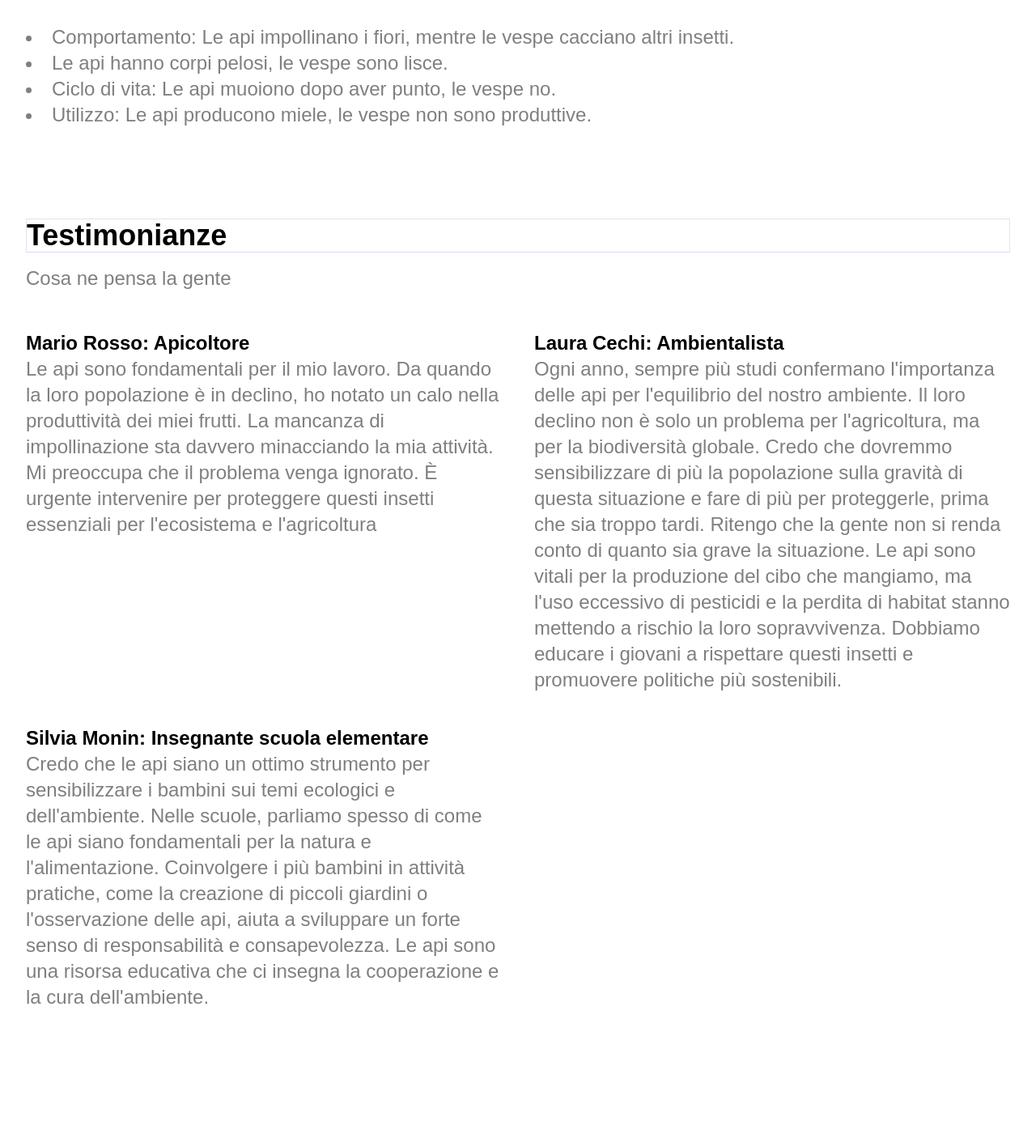
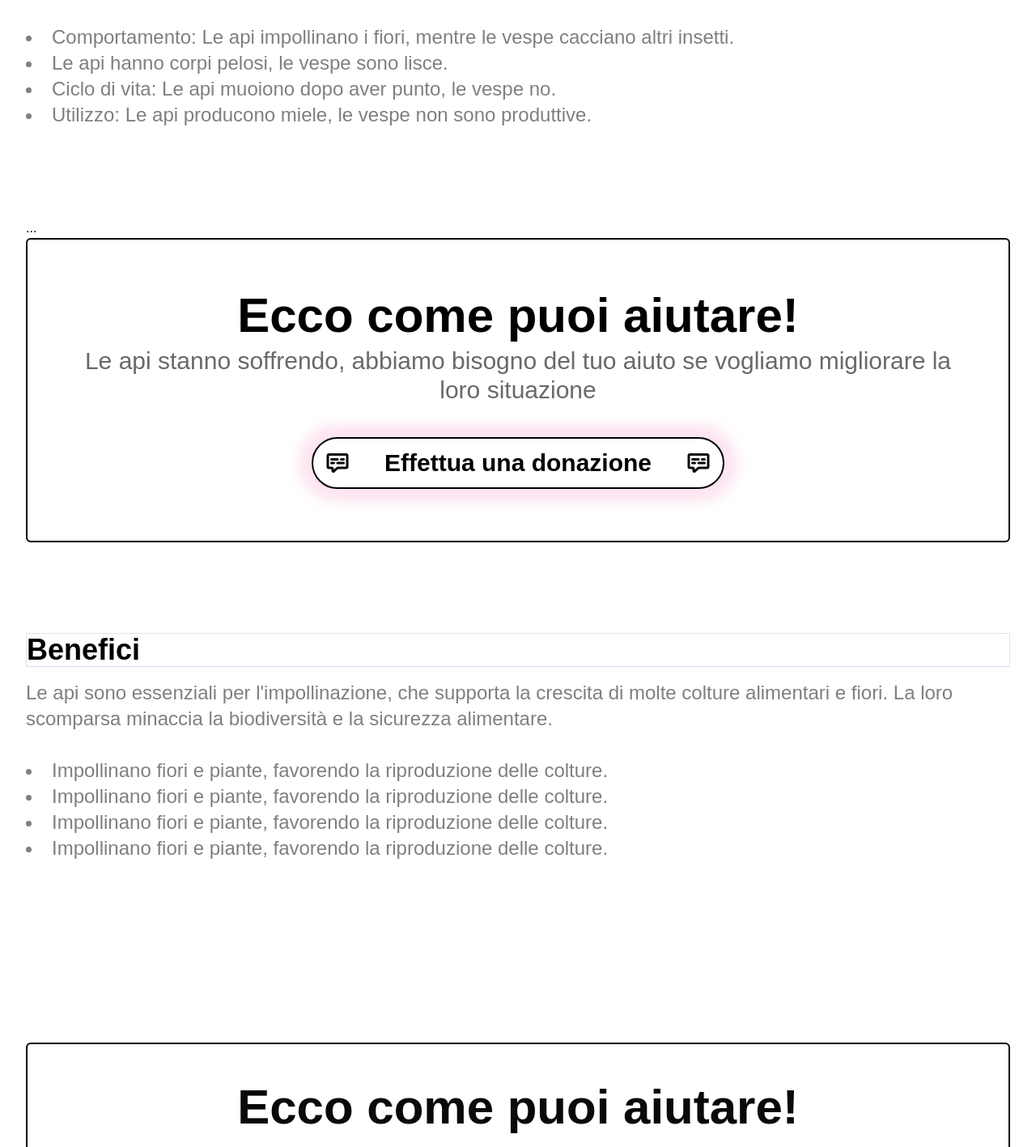
Before and after one commit to seba771/test-nextjs, a Next.js app: page /sitoapi in a window 1280 px wide. Shown: the part 3406-4823 px from the top of the page at 81% size. Built offline with nearby package versions, Linux system fonts and the light colour scheme.

Commit message:
modifiche componenti

```diff
--- a/src/app/sitoapi/page.tsx
+++ b/src/app/sitoapi/page.tsx
@@ -6,8 +6,9 @@ import ExplainingSection, {
 import ListSection, {
   ListSectionProps,
 } from "@/components/templates/save-the-bees/list";
-import ProvaProps from "@/components/templates/save-the-bees/responsivegrid";
+import ProvaProps, { ReviewProps } from "@/components/templates/save-the-bees/responsivegrid";
 import Box, { BoxProps } from "@/components/templates/save-the-bees/box";
+import Prova from "@/components/templates/save-the-bees/responsivegrid";
 
 const jhonny: ExplainingSectionProps = {
   title: "L'importanza delle Api",
@@ -68,23 +69,28 @@ const list4: ListSectionProps = {
   ]
 }
 
-const pablo: ProvaProps = {
+const boxed: BoxProps = {
+  title: "Ecco come puoi aiutare!",
+  description: "Le api stanno soffrendo, abbiamo bisogno del tuo aiuto se vogliamo migliorare la loro situazione",
+  buttonText: "Effettua una donazione",
+}
+
+const reviewSectionProps: ReviewProps = {
   title: "Testimonianze",
   description: "Cosa ne pensa la gente",
-  subtitle: "Mario Rosso: Apicoltore",
-  description1: " Le api sono fondamentali per il mio lavoro. Da quando la loro popolazione è in declino, ho notato un calo nella produttività dei miei frutti. La mancanza di impollinazione sta davvero minacciando la mia attività. Mi preoccupa che il problema venga ignorato. È urgente intervenire per proteggere questi insetti essenziali per l'ecosistema e l'agricoltura",
+  reviewCard: [
+    {
+      name: "Mario Rosso: Apicoltore",
+      review: " Le api sono fondamentali per il mio lavoro. Da quando la loro popolazione è in declino, ho notato un calo nella produttività dei miei frutti. La mancanza di impollinazione sta davvero minacciando la mia attività. Mi preoccupa che il problema venga ignorato. È urgente intervenire per proteggere questi insetti essenziali per l'ecosistema e l'agricoltura",
+    }, {
+      name: "Silvia Monin: Insegnante scuola elementare",
+      review: "Credo che le api siano un ottimo strumento per sensibilizzare i bambini sui temi ecologici e dell'ambiente. Nelle scuole, parliamo spesso di come le api siano fondamentali per la natura e l'alimentazione. Coinvolgere i più bambini in attività pratiche, come la creazione di piccoli giardini o l'osservazione delle api, aiuta a sviluppare un forte senso di responsabilità e consapevolezza. Le api sono una risorsa educativa che ci insegna la cooperazione e la cura dell'ambiente.",
 
-  subtitle2: "Silvia Monin: Insegnante scuola elementare",
-  description2: "Credo che le api siano un ottimo strumento per sensibilizzare i bambini sui temi ecologici e dell'ambiente. Nelle scuole, parliamo spesso di come le api siano fondamentali per la natura e l'alimentazione. Coinvolgere i più bambini in attività pratiche, come la creazione di piccoli giardini o l'osservazione delle api, aiuta a sviluppare un forte senso di responsabilità e consapevolezza. Le api sono una risorsa educativa che ci insegna la cooperazione e la cura dell'ambiente.",
-
-  subtitle3: "Laura Cechi: Ambientalista ",
-  description3: "Ogni anno, sempre più studi confermano l'importanza delle api per l'equilibrio del nostro ambiente. Il loro declino non è solo un problema per l'agricoltura, ma per la biodiversità globale. Credo che dovremmo sensibilizzare di più la popolazione sulla gravità di questa situazione e fare di più per proteggerle, prima che sia troppo tardi. Ritengo che la gente non si renda conto di quanto sia grave la situazione. Le api sono vitali per la produzione del cibo che mangiamo, ma l'uso eccessivo di pesticidi e la perdita di habitat stanno mettendo a rischio la loro sopravvivenza. Dobbiamo educare i giovani a rispettare questi insetti e promuovere politiche più sostenibili."
-}
-
-const boxed: BoxProps={
-  title:"Ecco come puoi aiutare!",
-  description:"Le api stanno soffrendo, abbiamo bisogno del tuo aiuto se vogliamo migliorare la loro situazione",
-  description2:"Effettua una donazione",
+    }, {
+      name: "Laura Cechi: Ambientalista",
+      review: " Ogni anno, sempre più studi confermano l'importanza delle api per l'equilibrio del nostro ambiente. Il loro declino non è solo un problema per l'agricoltura, ma per la biodiversità globale. Credo che dovremmo sensibilizzare di più la popolazione sulla gravità di questa situazione e fare di più per proteggerle, prima che sia troppo tardi. Ritengo che la gente non si renda conto di quanto sia grave la situazione. Le api sono vitali per la produzione del cibo che mangiamo, ma l'uso eccessivo di pesticidi e la perdita di habitat stanno mettendo a rischio la loro sopravvivenza. Dobbiamo educare i giovani a rispettare questi insetti e promuovere politiche più sostenibili."
+    }
+  ]
 }
 
 export default function Homepage() {
@@ -155,20 +161,18 @@ export default function Homepage() {
           </div>
 
           <div className="flex md:w-1/2 w-full h-[400px]">
-            <Image
-              src="/images/image.png"
-              alt="Esempio di immagine"
-              width={600}
-              height={500}
-              loading="lazy"
-              className="object-cover w-full"
-            />
+
           </div>
         </section>
         <ListSection list={list1} />
         <ListSection list={list3} />
         <section className="w-full">
-          <ProvaProps pablo={pablo} />
+
+
+
+           <p>...</p>
+
+
 
           <div className="p-16 text-center flex flex-col items-center justify-center border-2 border-black rounded-md">
             <p className="font-semibold text-primary text-6xl">
@@ -227,7 +231,7 @@ export default function Homepage() {
           <ListSection list={list2} />
         </section>
 
-      <Box boxed={boxed}/>
+        <Box boxed={boxed} />
 
       </section>
     </section>
--- a/src/components/templates/save-the-bees/box.tsx
+++ b/src/components/templates/save-the-bees/box.tsx
@@ -1,9 +1,10 @@
-import { Link } from "lucide-react";
+import Link from "next/link";
+import Image from "next/image";
 
 export type BoxProps = {
     title: string;
     description: string;
-    description2: string;
+    buttonText: string;
 };
 
 export default function Box({ boxed }: { boxed: BoxProps }) {
@@ -12,13 +13,20 @@ export default function Box({ boxed }: { boxed: BoxProps }) {
             <div className="text-center flex flex-col items-center justify-center border-2 border-black rounded-md p-12">
                 <h1 className="md:text-6xl text-4xl font-semibold">{boxed.title}</h1>
                 <p className="text-secondary md:text-4xl text-xl pt-4 pb-4">{boxed.description}</p>
-                <div className="flex flex-row justify-between">
+                <div className="flex flex-row justify-between border-2 border-black rounded-full ">
 
-                    <Link className="text-primary" href="#">
-                        <p>{boxed.description2}</p>
+                <Image
+              src="/images/message-4654.png"
+              alt="Esempio di immagine"
+              width={50}
+              height={50}
+              loading="lazy"
+              className="object-cover w-full"
+            />
+
+                    <Link className="text-primary md:text-3xl text-xl font-semibold px-4" href="#">
+                        <p>{boxed.buttonText}</p>
                     </Link>
-
-
 
                 </div>
             </div>
--- a/src/components/templates/save-the-bees/responsivegrid.tsx
+++ b/src/components/templates/save-the-bees/responsivegrid.tsx
@@ -1,40 +1,27 @@
-export type ProvaProps = {
+type ReviewCard = {
+    name: string;
+    review: string;
+  }
+
+export type ReviewProps = {
     title: string;
-    subtitle: string;
-    subtitle2: string;
-    subtitle3: string;
     description: string;
-    description1: string;
-    description2: string;
-    description3: string;
-
+    reviewCard: ReviewCard[];
 };
 
-export default function Prova({ pablo }: { pablo: ProvaProps }) {
+export default function reviewSection({ review }: { review: ReviewProps }) {
     return (
         <section className="w-full h-full md:pb-28">
-            <h1 className="md:text-4xl text-3xl text-black font-semibold border border-b-violet-200">
-                {pablo.title}
-            </h1>
-            <div className="mt-4 md:text-2xl text-xl text-black/50 font-normal">
-                <p>{pablo.description}</p>
-
-                <div className="md:grid md:grid-cols-2 md:gap-10 pt-12">
-                    <div><p className="text-primary font-semibold">{pablo.subtitle}</p>
-                        <p className="md:pb-0 pb-12">{pablo.description1}</p></div>
-
-                    <div><p className="text-primary font-semibold">{pablo.subtitle3}</p>
-                        <p>{pablo.description3}</p></div>
-                    <div className="md:flex md:flex-col gap-24">
-                        <div className="pt-12 md:pt-0 pb-24">
-                            <p className="text-primary font-semibold">{pablo.subtitle2}</p>
-                            <p className="md:pb-0 pb-12">{pablo.description2}</p></div>
-                    </div>
-                </div>
-
-            </div>
-
-
+            <div className="mt-8">
+        {review.reviewCard.map((item, index) => (
+          <li
+            key={index}
+            className="md:text-2xl text-xl text-black/50 font-normal"
+          >
+            {item}
+          </li>
+        ))}
+      </div>
         </section >
     );
 }
```
Also changed, not shown: public/images/message-4654.png (added).
